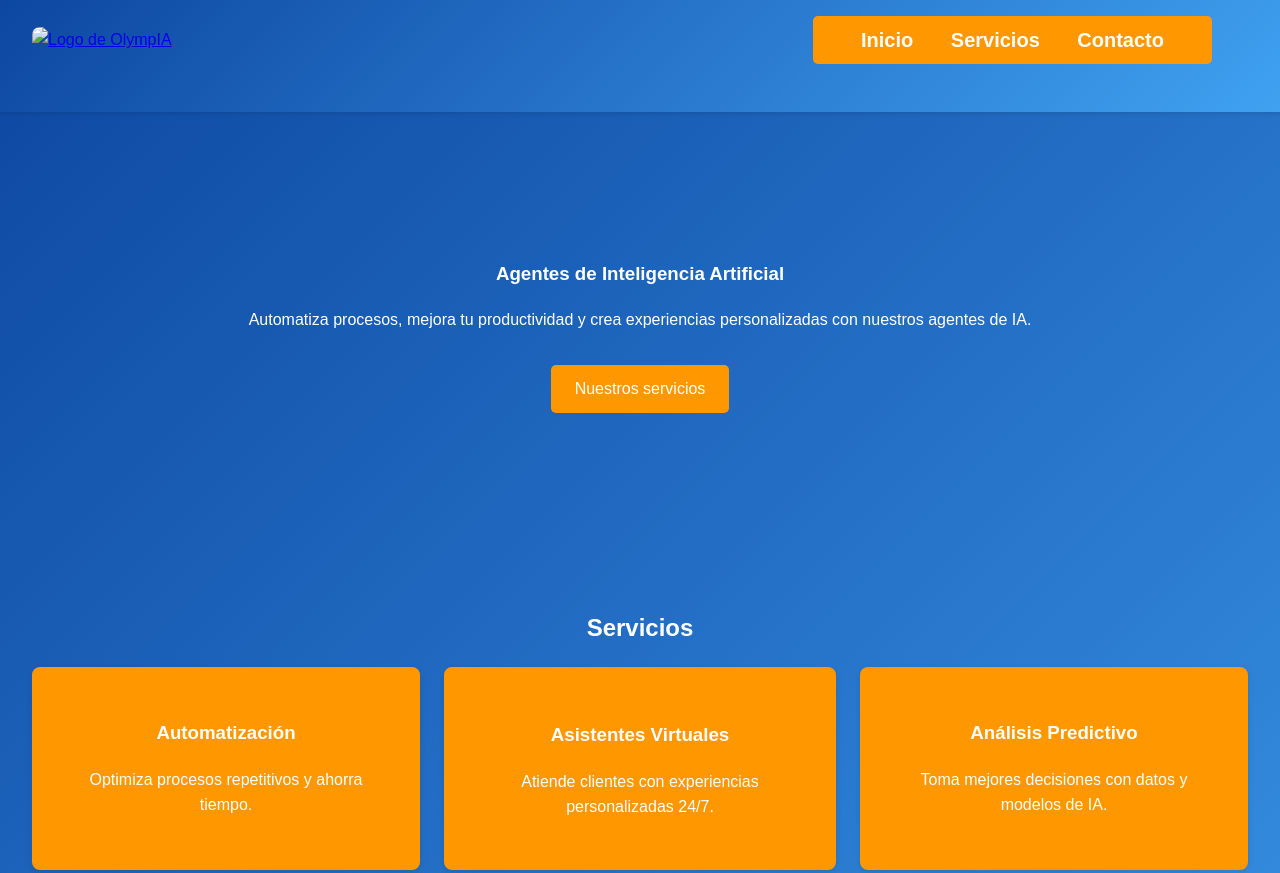
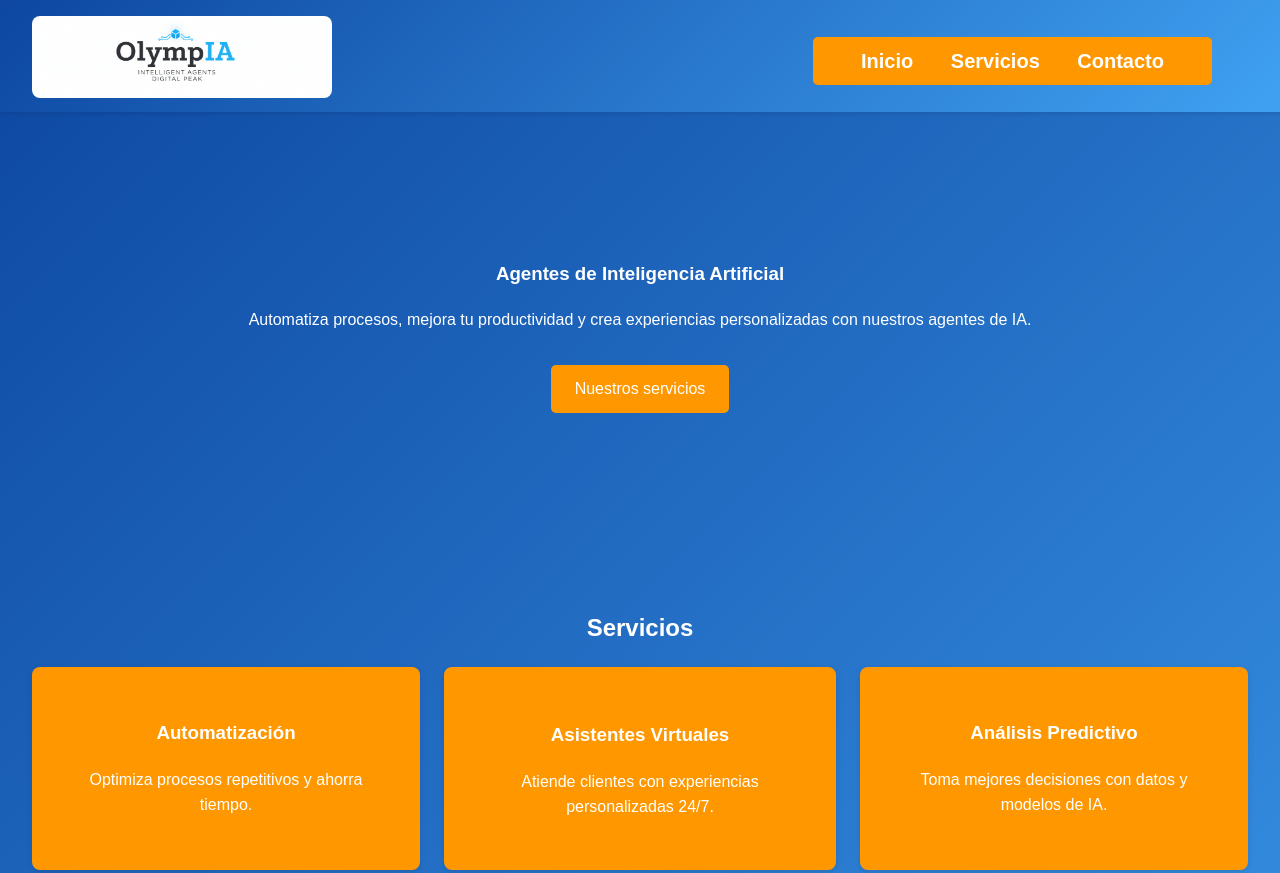
Before and after one commit to NicoBenejam/OlympIA, a plain HTML site: page index.html in a window 1280 px wide. Shown: the top 873 px of the page. Drawn offline with Linux system fonts and the light colour scheme.

Commit message:
index.html

```diff
--- a/index.html
+++ b/index.html
@@ -13,7 +13,7 @@
     <header>
         <div class="navbar">
     <a href="index.html" class="logo">
-      <img src="Recursos/LOGO.png" alt="Logo de OlympIA" class="logo-image">
+      <img src="LOGO.png" alt="Logo de OlympIA" class="logo-image">
     </a>
         <nav>
                 <a href="index.html">Inicio</a>
@@ -80,4 +80,5 @@
         <p>&copy; 2025 OlympIA. Todos los derechos reservados.</p>
     </footer>
 </body>
+
 </html>
```
